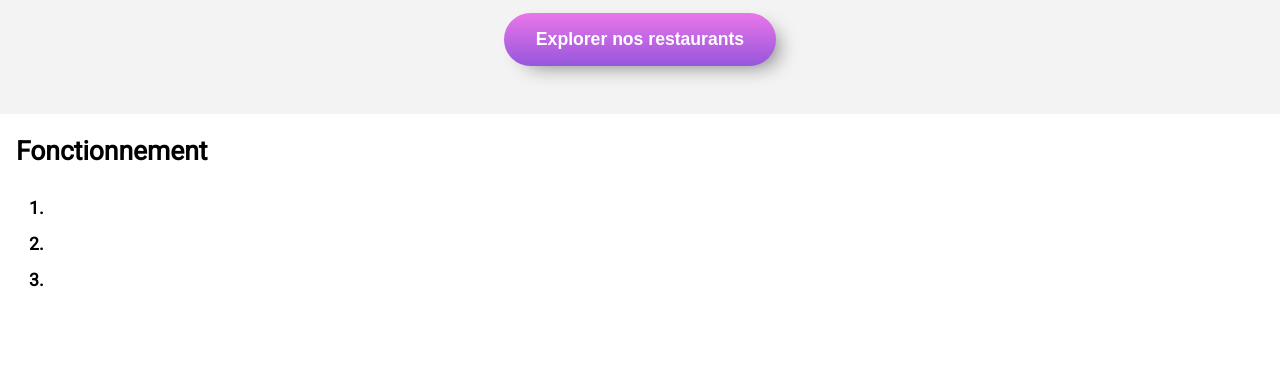
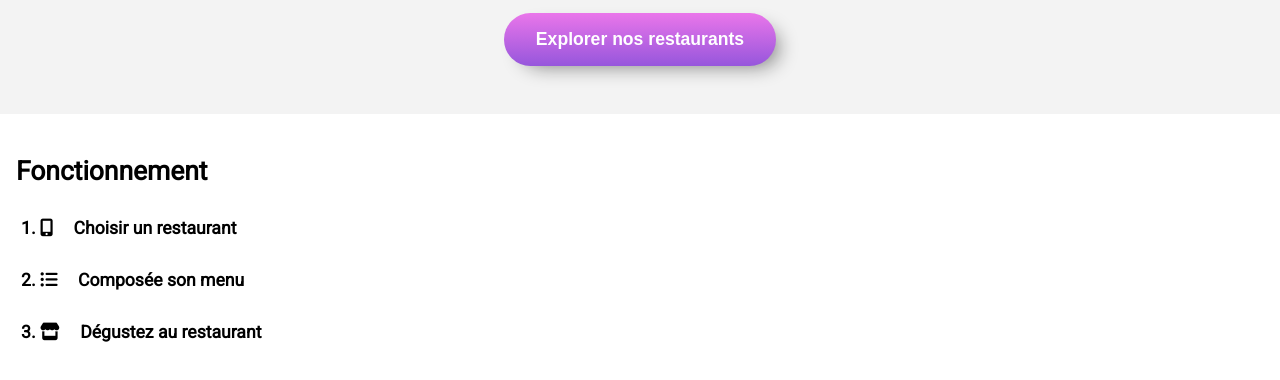
Before and after one commit to Redog932/ohmyfood, a website: page index.html in a window 1280 px wide. Shown: the part 270-650 px from the top of the page. Drawn offline with Linux system fonts and the light colour scheme; a web font is replaced by a local one.

Commit message:
Main
mise en place de la sub-nav

```diff
--- a/SASS/style.scss
+++ b/SASS/style.scss
@@ -71,18 +71,20 @@ header {
   }
 }
 
-.sub-nav {
+.sub--nav {
   font-size: 17.6px;
   font-weight: bolder;
   margin: 0 0 0 16px;
   h2 {
-    margin-bottom: 32px;
+    margin: 42px 0 32px 0;
   }
   > ol {
-    padding: 0 32px;
+    padding: 0 8px;
     li {
-      margin: 16px 0;
-      text-decoration: double;
+      margin: 32px 0 32px 16px;
+      .fa-solid {
+        margin-right: 16px;
+      }
     }
   }
 }
--- a/index.html
+++ b/index.html
@@ -36,12 +36,21 @@
     </header>
     <main>
       <section>
-        <div class="sub-nav">
+        <div class="sub--nav">
             <h2>Fonctionnement</h2>
             <ol>
-                <li></li>
-                <li></li>
-                <li></li>
+                <li>
+                    <i class="fa-solid fa-mobile-screen-button"></i>
+                    <span>Choisir un restaurant</span>
+                </li>
+                <li>
+                    <i class="fa-solid fa-list-ul"></i>
+                    <span>Composée son menu</span>
+                </li>
+                <li>
+                    <i class="fa-solid fa-store"></i>
+                    <span>Dégustez au restaurant</span>
+                </li>
             </ol>
         </div>
       </section>
```
Also changed, not shown: CSS/style.css, 1 other file.
